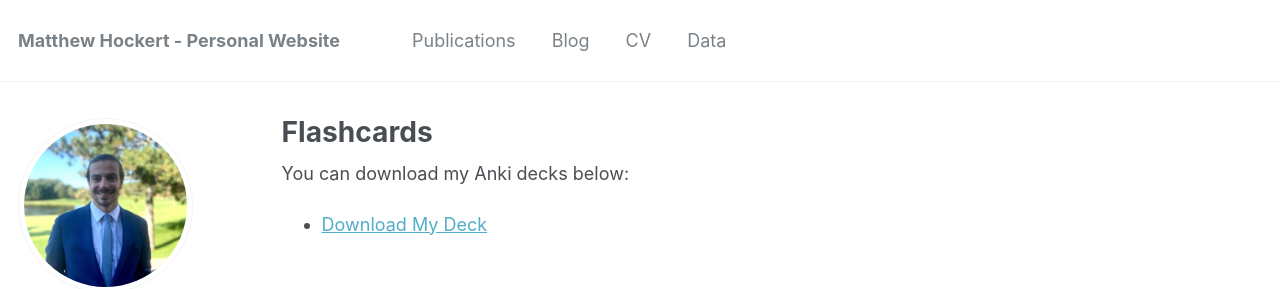
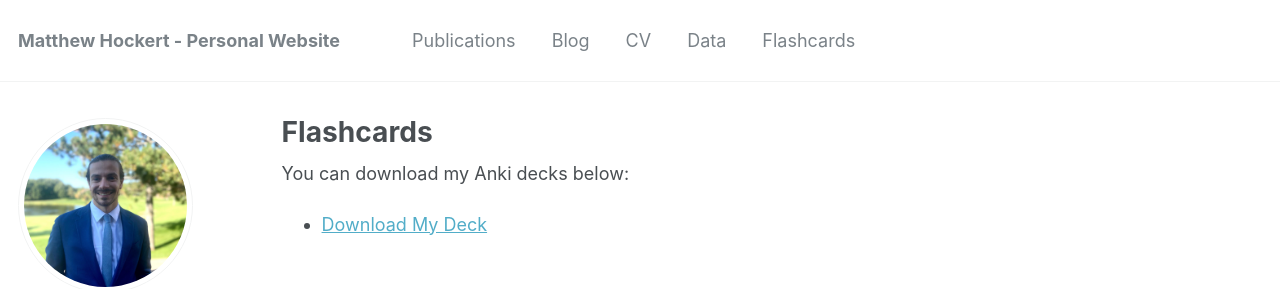
Before and after one commit to MatthewHockert/MatthewHockert.github.io, a Jekyll site: the page built from _pages/flashcards.md, in a window 1280 px wide. Shown: the top 289 px of the page. Built offline with Jekyll 4.4.1, drawn with Linux system fonts in a browser that asks for light colours.

Commit message:
Fix nav and download link for Flashcards

```diff
--- a/_data/navigation.yml
+++ b/_data/navigation.yml
@@ -21,5 +21,8 @@
   - title: "Data"
     url: /data/
 
+  - title: "Flashcards"
+    url: /flashcards/
+
  # - title: "Guide"
   #  url: /markdown/
--- a/_pages/flashcards.md
+++ b/_pages/flashcards.md
@@ -7,4 +7,4 @@
 ---
 You can download my Anki decks below:
 
-- [Download My Deck](/Users/matthewhockert/Documents/GitHub/MatthewHockert.github.io/files/Microeconomics_anki_cards.apkg)
+- [Download My Deck](/files/Microeconomics_anki_cards.apkg)
```
